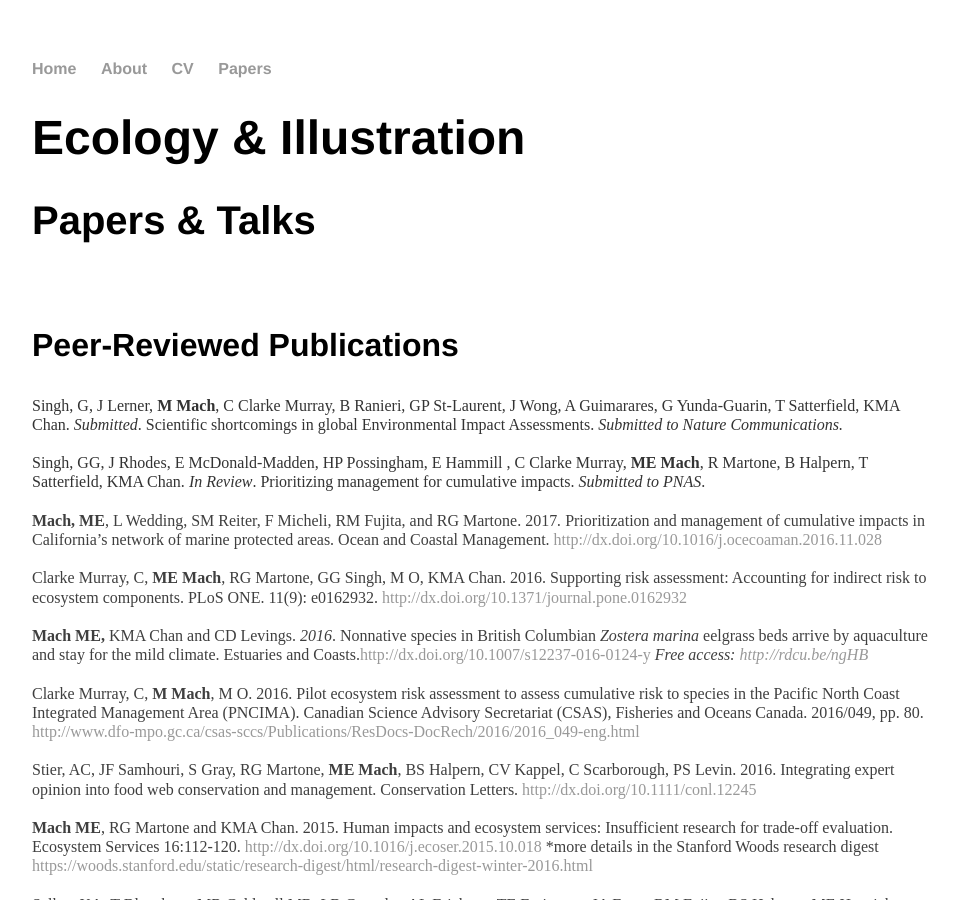
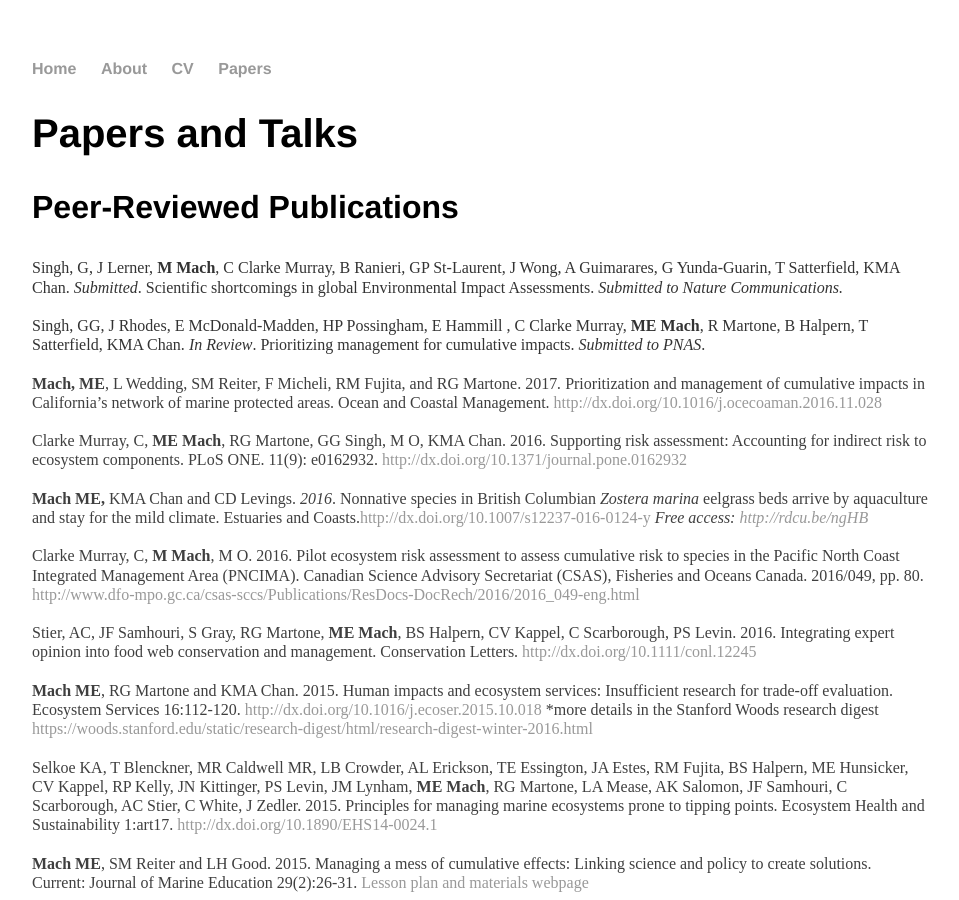
Before and after one commit to meg3mach/meg3mach.github.io, a Jekyll site: the page built from papers/index.html, in a window 1280 px wide and 900 px high. Shown: the whole window, without its empty margins (160-1119 px from the left). Built offline with Jekyll 4.4.1, drawn with Linux system fonts in a browser that asks for light colours.

Commit message:
title updates

```diff
--- a/papers/index.html
+++ b/papers/index.html
@@ -1,13 +1,11 @@
 ---
 layout: default
-title: Papers & Talks
+title: Papers and Talks
 ---
 
  <div class="blurb">
-  <h1>Ecology & Illustration</h1>
+
   <h2>{{ page.title }}</h2>
-
-<br />
 
 <h3>Peer-Reviewed Publications<br /></h3>
 <p>Singh, G, J Lerner, <strong>M Mach</strong>, C Clarke Murray, B Ranieri, GP St-Laurent, J Wong, A Guimarares, G Yunda-Guarin, T Satterfield, KMA Chan. <em>Submitted</em>. Scientific shortcomings in global Environmental Impact Assessments. <em>Submitted to Nature Communications.</em><br /></font><br />
```
